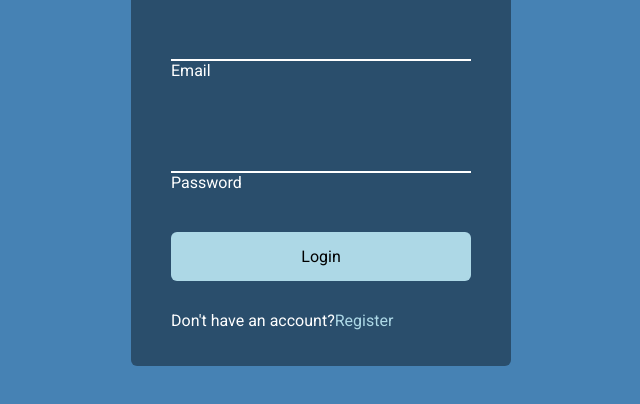
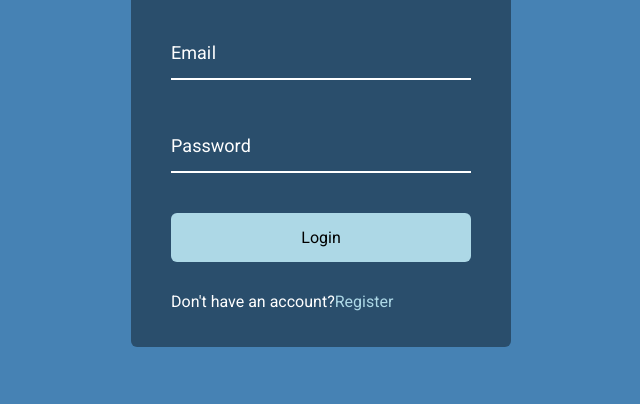
Before and after one commit to plus8bit/formInputWave, a plain HTML site: page index.html in a window 1280 px wide. Shown: the part 268-672 px from the top of the page, without its empty margins (319-959 px from the left). Drawn offline with Linux system fonts and the light colour scheme.

Commit message:
Add rendering for form controls

```diff
--- a/script.js
+++ b/script.js
@@ -0,0 +1,10 @@
+const labels = document.querySelectorAll('.form-control label')
+
+labels.forEach(el => {
+  el.innerHTML = el.innerText
+    .split('')
+    .map((letter, index) => `<span style="transition-delay:${index * 50}ms">${letter}</span>`)
+    .join('')
+    console.log(el)
+
+})
--- a/style.css
+++ b/style.css
@@ -77,4 +77,24 @@ body {
 .form-control input:focus,
 .form-control input:valid {
   outline: 0;
+  border-bottom-color: lightblue;
 }
+
+.form-control label {
+  position: absolute;
+  top: 15px;
+  left: 0;
+}
+
+.form-control label span {
+  display: inline-block;
+  font-size: 18px;
+  min-width: 5px;
+  transition: 0.3s cubic-bezier(0.68, -0.55, 0.265, 1.55);
+}
+
+.form-control input:focus + label span,
+.form-control input:valid + label span {
+  color: lightblue;
+  transform: translateY(-30px);
+}
```
